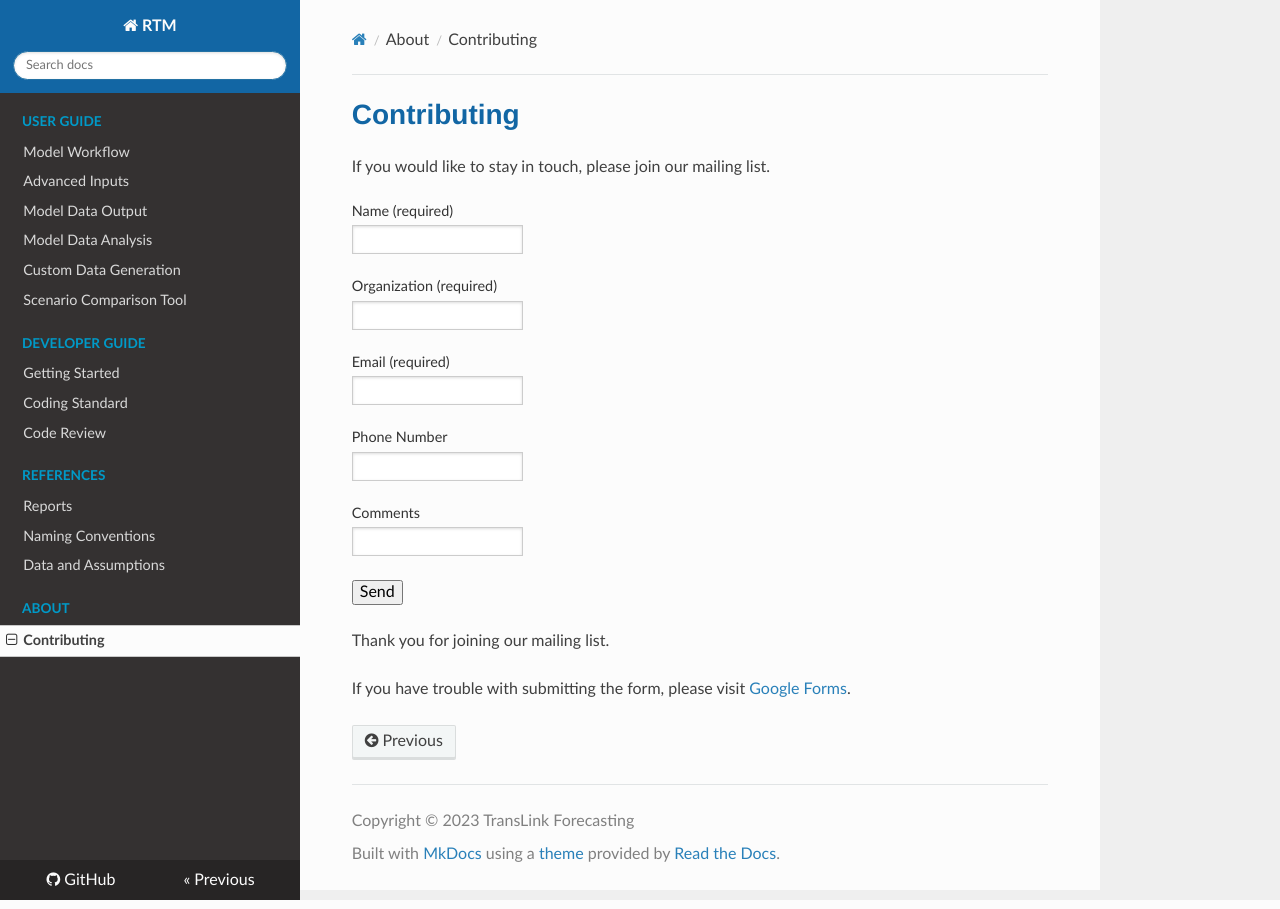
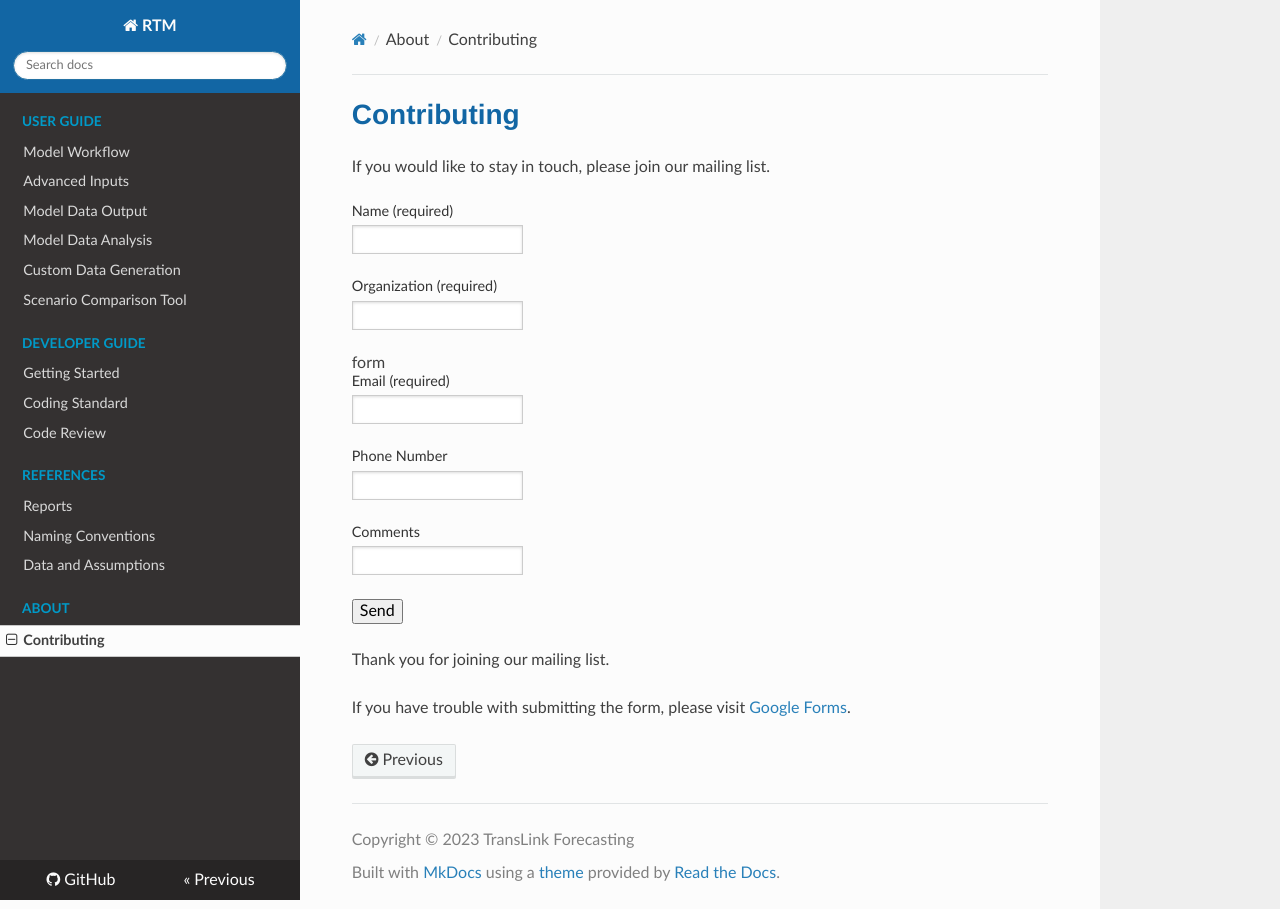
Before and after one commit to TransLinkForecasting/rtmdoc, an MkDocs documentation site: the page built from docs/about/contributing.md, in a window 1280 px wide. Built offline with MkDocs 1.6.1, drawn with Linux system fonts in a browser that asks for light colours; nearby versions of some CDN libraries.

Commit message:
Update contributing.md

```diff
--- a/docs/about/contributing.md
+++ b/docs/about/contributing.md
@@ -13,9 +13,9 @@
 <label>Organization (required)</label>
 <input name="entry.1178562779" type="text" required />
 <p></p>
-
+form
 <label>Email (required)</label>
-<input name="emailAddress" type="email" required />
+<input name="entry.1014626081" type="email" required />
 <p></p>
 
 <label>Phone Number</label>
```
